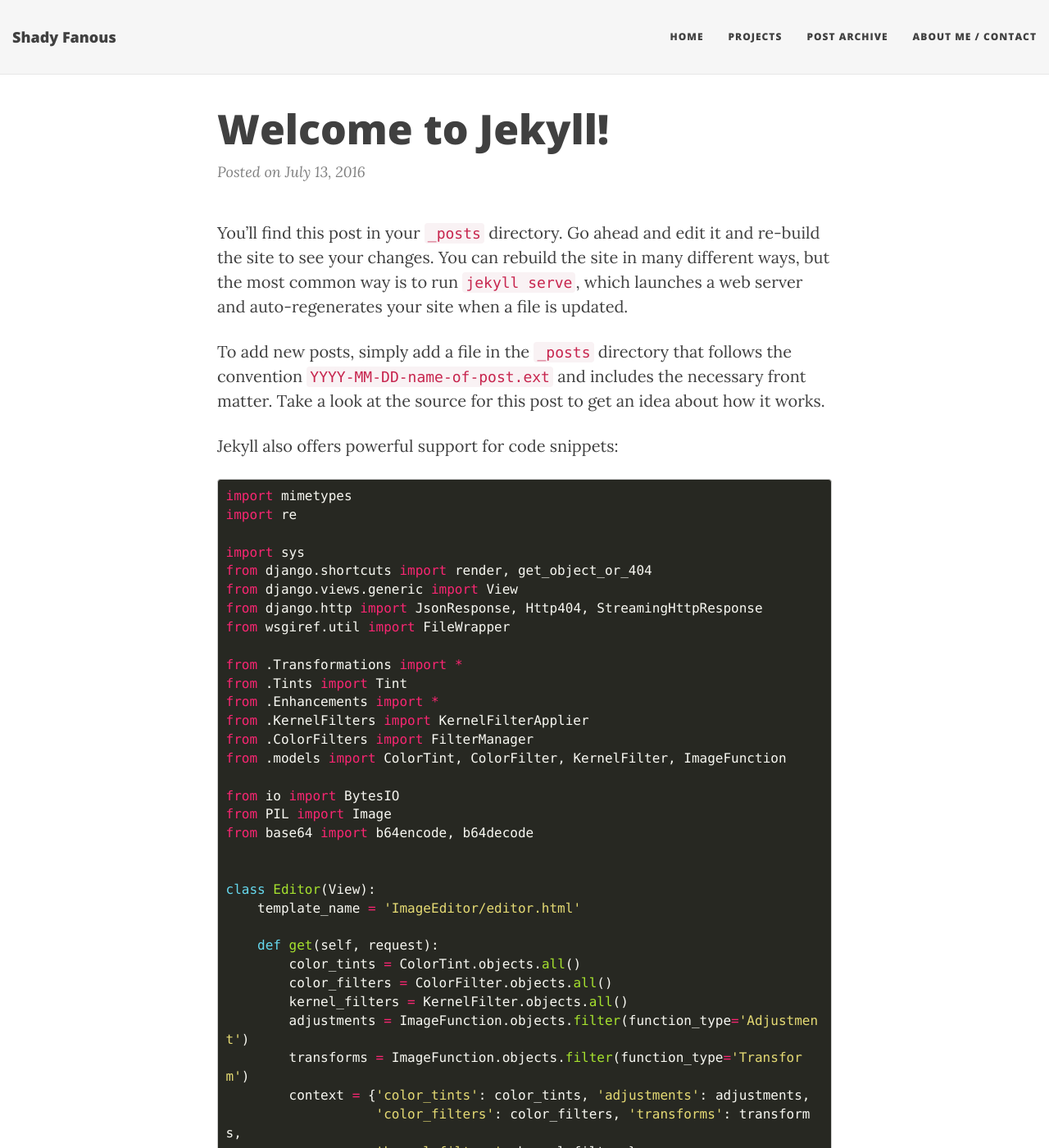
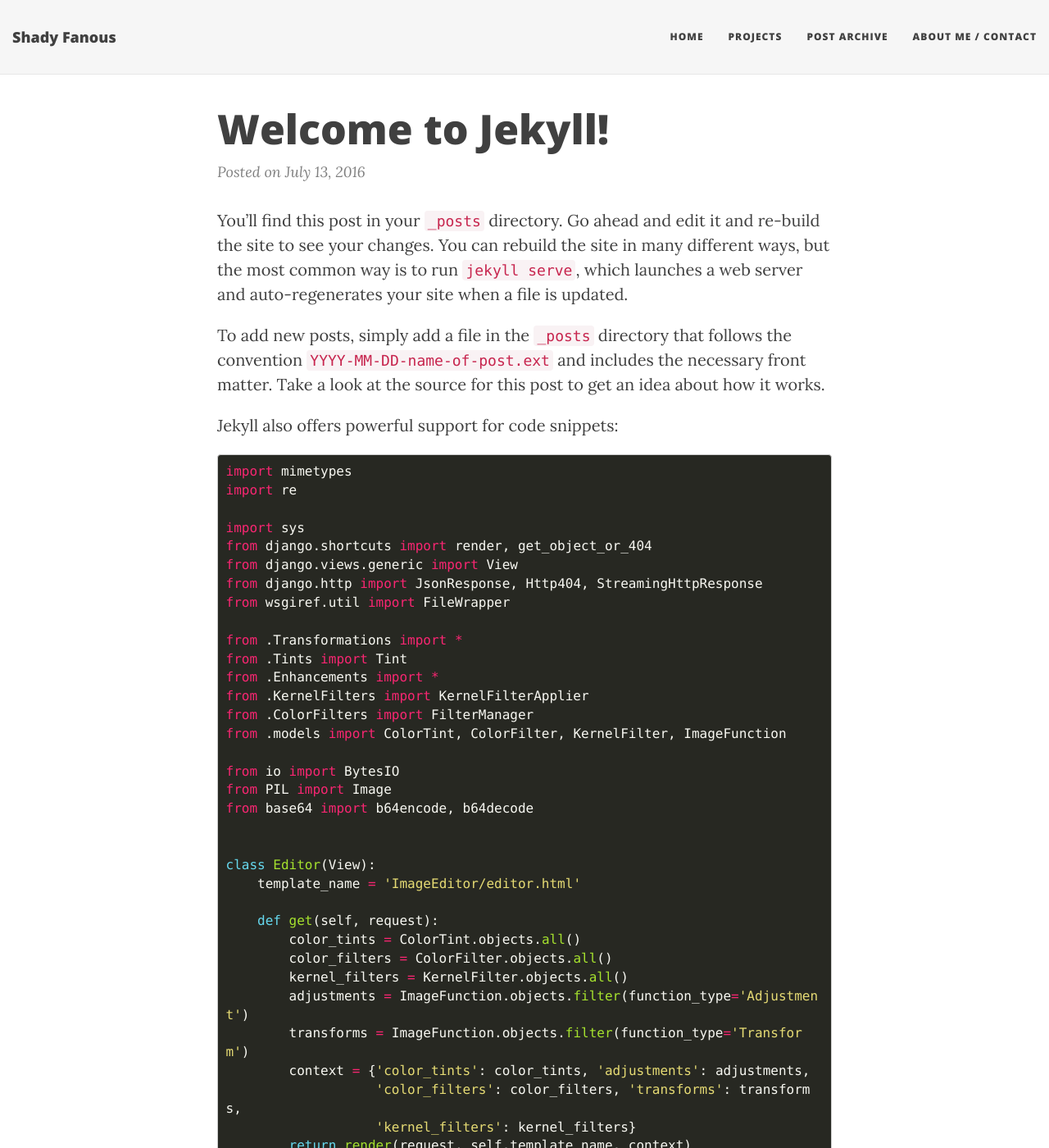
Before and after one commit to ShadyF/shadyf.github.io, a Jekyll site: the page built from _posts/2016-07-13-welcome-to-jekyll.md, in a window 1280 px wide and 1400 px high. Shown: the whole window at 82% size. Built offline with Jekyll 4.4.1, drawn with Linux system fonts in a browser that asks for light colours; nearby versions of some CDN libraries.

Commit message:
A couple of more css changes

```diff
--- a/assets/css/main.css
+++ b/assets/css/main.css
@@ -12,7 +12,7 @@ body {
 
 p {
     line-height: 1.5;
-    margin: 25px 0;
+    margin: 10px 0 20px 0;
 }
 
 p a {
@@ -275,7 +275,7 @@ footer {
     padding: 30px 0;
     background: #222;
     /*border-top: 1px #EAEAEA solid;*/
-    margin-top: 50px;
+    margin-top: 40px;
     font-size: 14px;
 }
 
@@ -591,12 +591,12 @@ footer .theme-by {
 }
 
 .pager.blog-pager {
-    margin-top: 0;
+    margin-top: 10px;
 }
 
 @media only screen and (min-width: 768px) {
     .pager.blog-pager {
-        margin-top: 10px;
+        margin-top: 40px;
     }
 }
 
--- a/assets/css/pygment_highlights.css
+++ b/assets/css/pygment_highlights.css
@@ -1,4 +1,4 @@
-.highlight pre { background-color: #272822; font-size: 16px;}
+.highlight pre { background-color: #272822; font-size: 16px; margin-bottom: 20px;}
 .highlight .hll { background-color: #272822; }
 .highlight .c { color: #75715e } /* Comment */
 .highlight .err { color: #960050; background-color: #1e0010 } /* Error */
```
